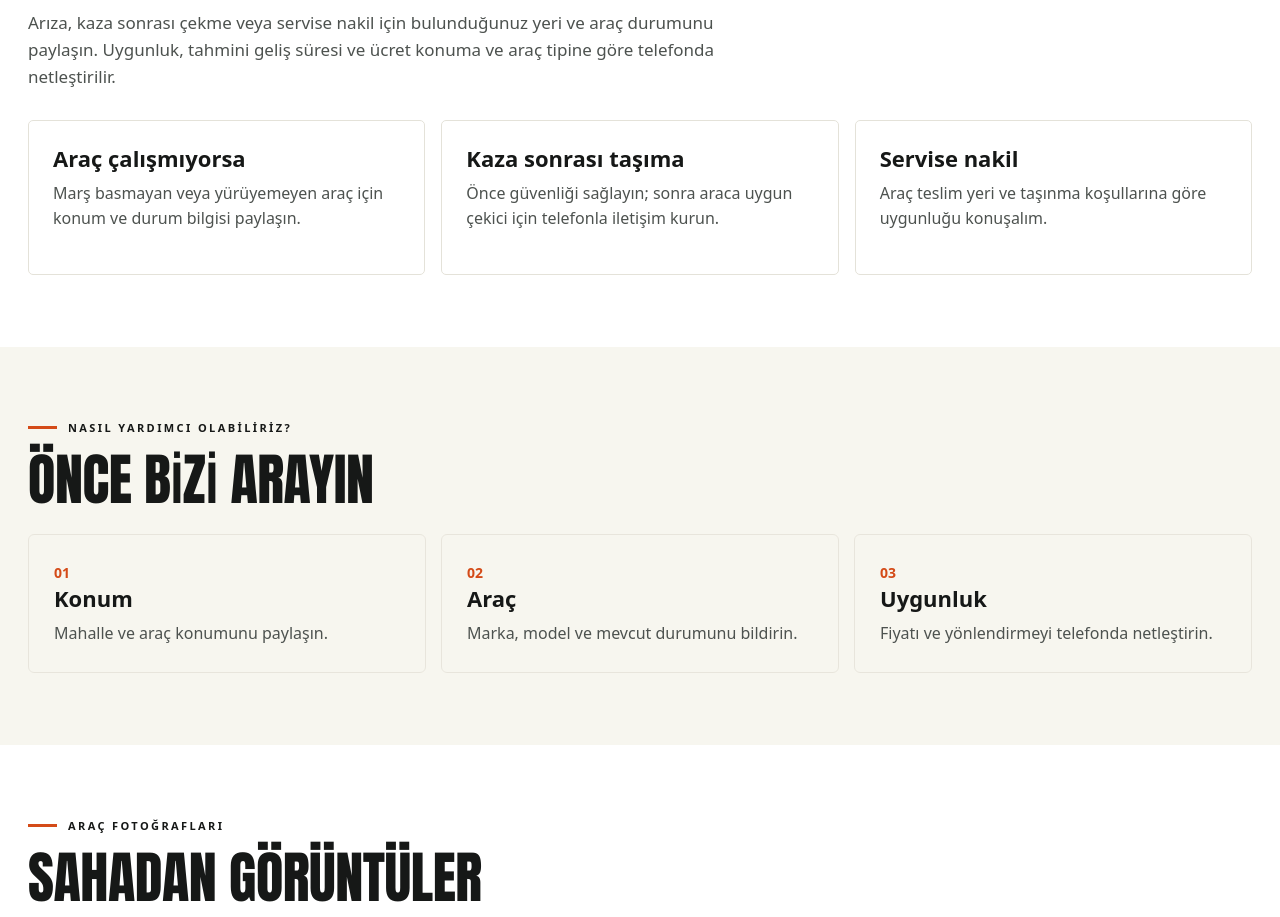
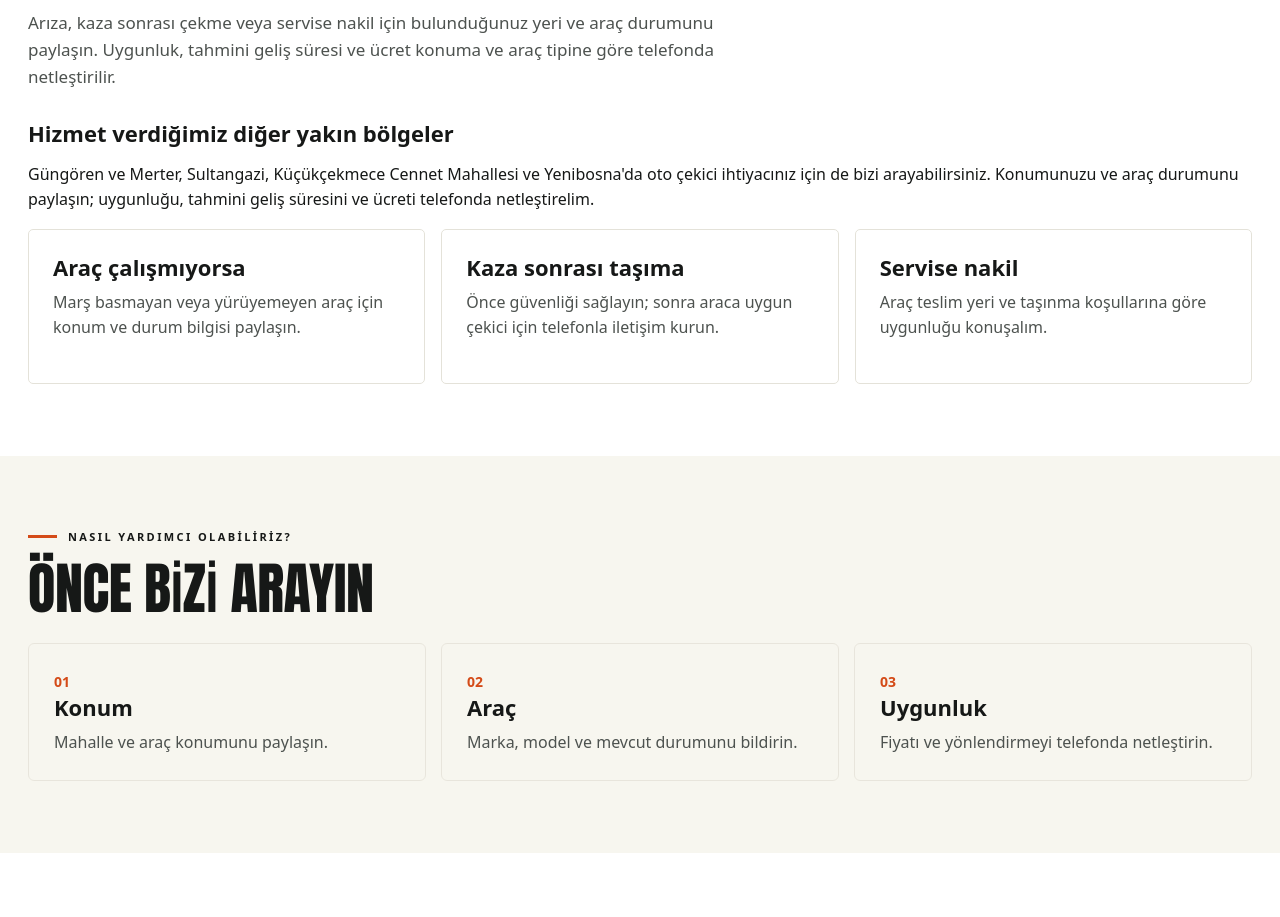
Before and after one commit to tulparotokurtarma/fkd-oto-kurtarma, a plain HTML site: page cekici-hizmeti.html in a window 1280 px wide. Shown: the part 1036-1953 px from the top of the page. Drawn offline with Linux system fonts and the light colour scheme.

Commit message:
Hizmet sayfasina hedeflenen yakin bolgeleri ekle

```diff
--- a/cekici-hizmeti.html
+++ b/cekici-hizmeti.html
@@ -136,6 +136,8 @@
     <div class="section-tag">HİZMET DETAYI</div>
     <h2>Bağcılar ve Bahçelievler'de oto çekici</h2>
     <p class="section-lead">Arıza, kaza sonrası çekme veya servise nakil için bulunduğunuz yeri ve araç durumunu paylaşın. Uygunluk, tahmini geliş süresi ve ücret konuma ve araç tipine göre telefonda netleştirilir.</p>
+    <h3>Hizmet verdiğimiz diğer yakın bölgeler</h3>
+    <p>Güngören ve Merter, Sultangazi, Küçükçekmece Cennet Mahallesi ve Yenibosna'da oto çekici ihtiyacınız için de bizi arayabilirsiniz. Konumunuzu ve araç durumunu paylaşın; uygunluğu, tahmini geliş süresini ve ücreti telefonda netleştirelim.</p>
 
     <div class="info-grid">
 
```
